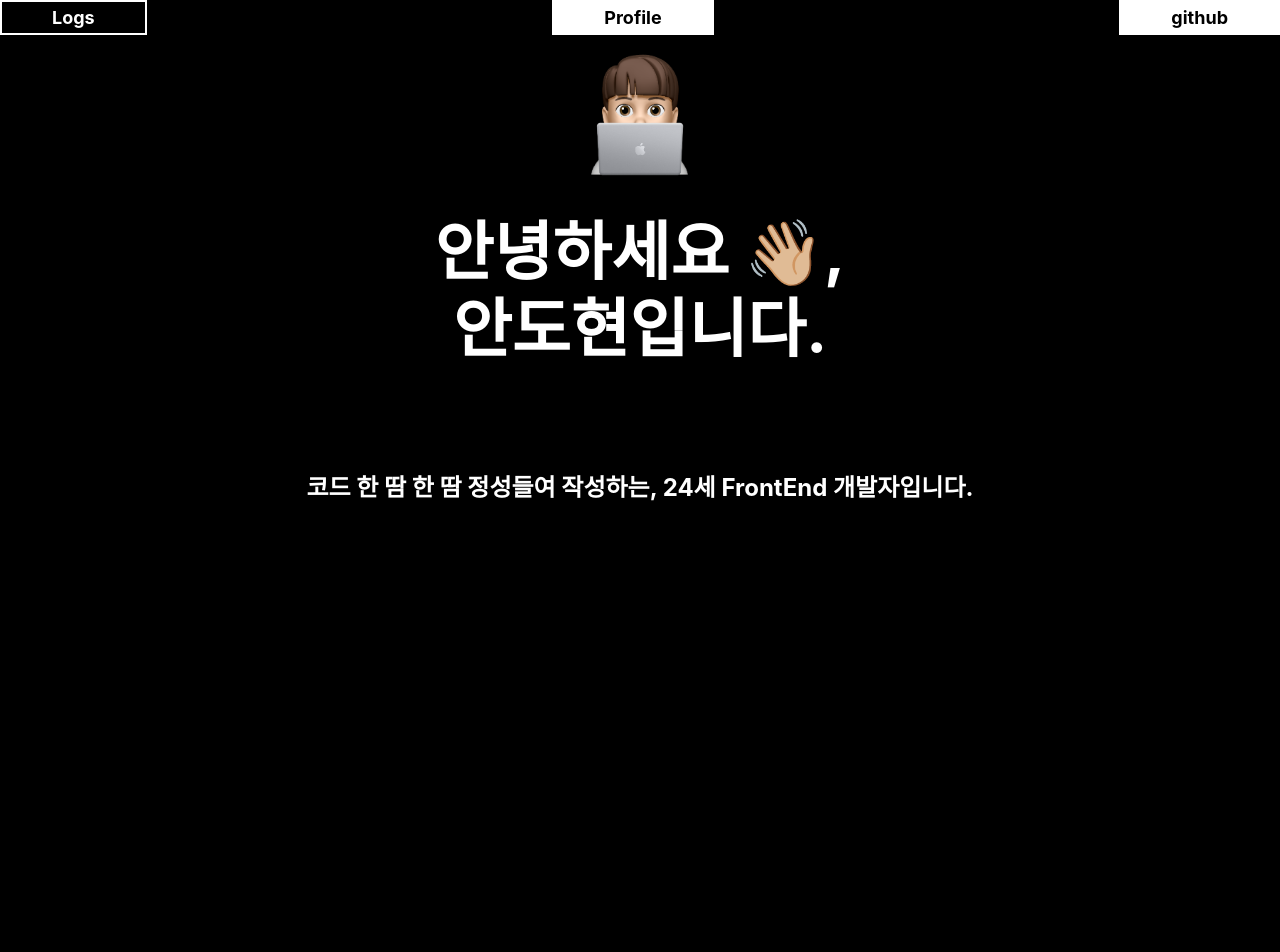
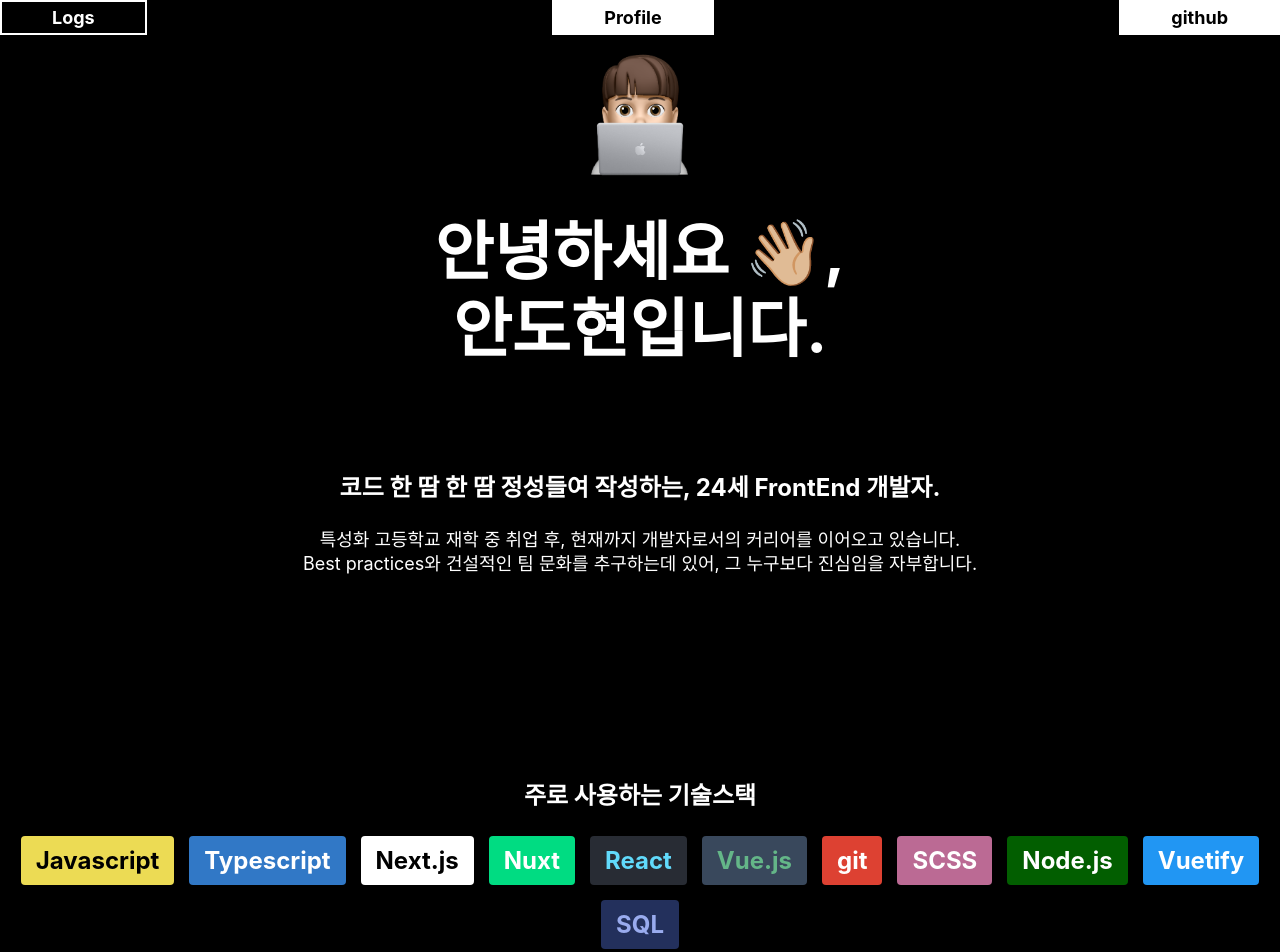
Before and after one commit to devDohyun/devlog, a Next.js app: page / in a window 1280 px wide. Shown: the top 952 px of the page. Before the commit the page ends 800 px from the top, so only its background shows below. Built offline with nearby package versions, Linux system fonts and the light colour scheme.

Commit message:
updated content

```diff
--- a/components/Home/Content/index.tsx
+++ b/components/Home/Content/index.tsx
@@ -1,7 +1,50 @@
-import { StyledMemojiWrapper, StyledSection, StyledSectionTitle, StyledTitle } from '@/components/Home/Content/styles'
+import TextBlock from '@/components/common/TextBlock'
+import { StyledMemojiWrapper, StyledSection, StyledSectionBody, StyledSectionTitle, StyledStackList, StyledTitle } from '@/components/Home/Content/styles'
 import Image from 'next/image'
+import { useMemo } from 'react'
 
 const HomeContent = () => {
+  const stacks = useMemo(
+    () => [
+      {
+        preset: 'javascript',
+        text: 'Javascript',
+      },
+      { text: 'Typescript', backgroundColor: '#3178c6' },
+      {
+        preset: 'next',
+        text: 'Next.js',
+      },
+      {
+        preset: 'nuxt',
+        text: 'Nuxt',
+      },
+      {
+        preset: 'react',
+        text: 'React',
+      },
+      {
+        preset: 'vue',
+        text: 'Vue.js',
+      },
+      {
+        preset: 'git',
+        text: 'git',
+      },
+      {
+        preset: 'scss',
+        text: 'SCSS',
+      },
+      {
+        preset: 'node',
+        text: 'Node.js',
+      },
+      { text: 'Vuetify', backgroundColor: '#2196f3' },
+      { text: 'SQL', color: '#99abee', backgroundColor: '#23305c' },
+    ],
+    []
+  )
+
   return (
     <>
       <StyledMemojiWrapper>
@@ -14,7 +57,23 @@ const HomeContent = () => {
       </StyledTitle>
 
       <StyledSection>
-        <StyledSectionTitle>코드 한 땀 한 땀 정성들여 작성하는, 24세 FrontEnd 개발자입니다.</StyledSectionTitle>
+        <StyledSectionTitle>코드 한 땀 한 땀 정성들여 작성하는, 24세 FrontEnd 개발자.</StyledSectionTitle>
+        <StyledSectionBody>
+          특성화 고등학교 재학 중 취업 후, 현재까지 개발자로서의 커리어를 이어오고 있습니다.
+          <br />
+          Best practices와 건설적인 팀 문화를 추구하는데 있어, 그 누구보다 진심임을 자부합니다.
+        </StyledSectionBody>
+      </StyledSection>
+
+      <StyledSection>
+        <StyledSectionTitle>주로 사용하는 기술스택</StyledSectionTitle>
+        <StyledStackList>
+          {stacks.map((stack) => (
+            <TextBlock key={stack.text} preset={stack.preset} color={stack.color} backgroundColor={stack.backgroundColor}>
+              {stack.text}
+            </TextBlock>
+          ))}
+        </StyledStackList>
       </StyledSection>
     </>
   )
```
